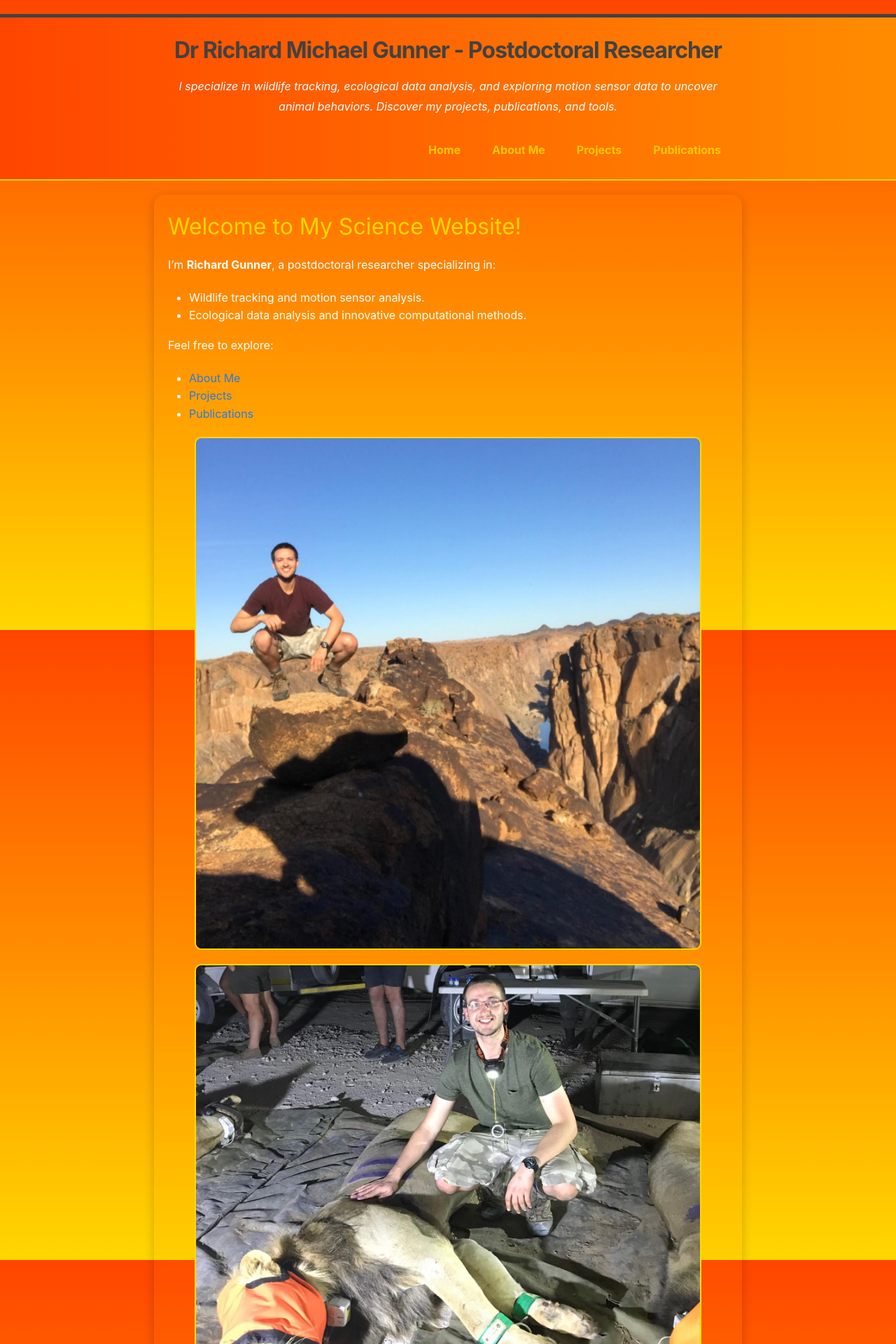
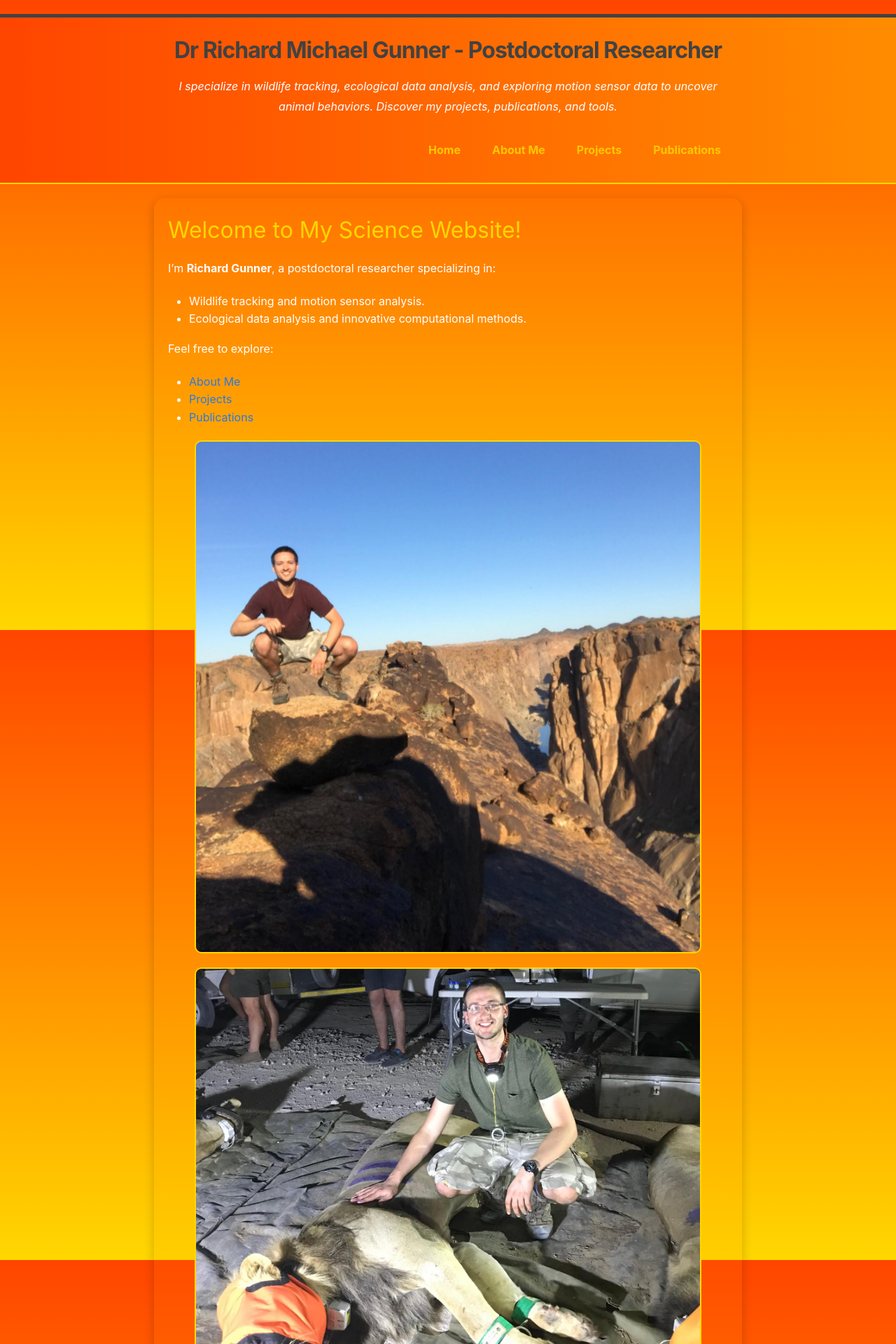
Before and after one commit to Richard6195/my-website, a Jekyll site: the page built from index.md, in a window 1280 px wide. Shown: the top 1920 px of the page at 70% size. Built offline with Jekyll 4.4.1, drawn with Linux system fonts in a browser that asks for light colours.

```diff
--- a/_sass/minima/_custom.scss
+++ b/_sass/minima/_custom.scss
@@ -37,10 +37,11 @@ body {
   justify-content: center;
   flex-wrap: wrap; /* Allows links to move to the next line if needed */
   gap: 5px;
-  margin-top: 5px;
-  padding: 5px 0;
-  z-index: 5; /* Ensure navigation stays on top */
+  margin-top: 10px;
+  margin-bottom: 10px;
+  z-index: 10; /* Ensure navigation stays on top */
   position: relative; /* Prevent overlapping issues */
+  color: #ffffff;
 }
 
 .site-nav .page-link {
@@ -71,7 +72,6 @@ body {
   color: #ffc800;
   font-size: 1rem; /* Slightly larger font size for links */
   font-weight: bold;
-  text-decoration: none;
 }
 
 .site-footer a:hover {
@@ -138,17 +138,3 @@ img, video {
     max-width: 100%;
   }
 }
-
-@media screen and (max-width: 768px) {
-  .site-nav {
-    justify-content: space-evenly; /* Spread items evenly */
-  }
-
-  .site-nav .page-link {
-    display: inline-block; /* Ensure links don't overlap */
-    background: linear-gradient(to right, #FF4500, #FF8C00); /* Deep orange sunset */
-    padding: 4px 8px; /* Adjust padding if needed */
-    box-shadow: none; /* Remove any shadow */
-    border: none; /* Ensure no border is applied */
-  }
-}
```
